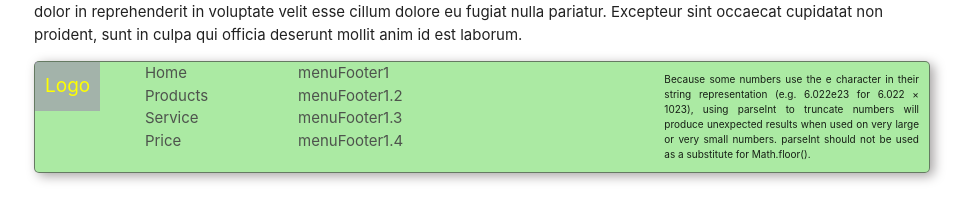
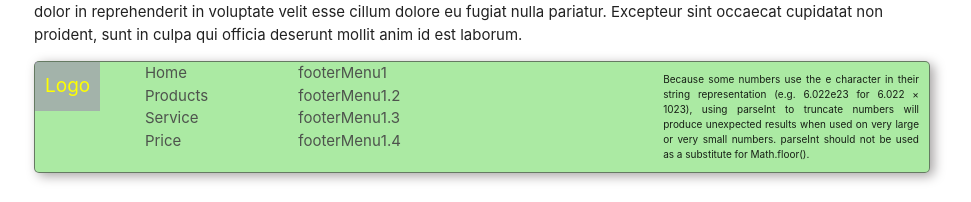
Before and after one commit to Volodymyr-Cherniak/CRA, a React (Create React App) app: page / in a window 1280 px wide. Shown: the part 263-465 px from the top of the page, without its empty margins (158-1129 px from the left). Built offline with nearby package versions, Linux system fonts and the light colour scheme.

Commit message:
some refactor

```diff
--- a/src/Components/App.js
+++ b/src/Components/App.js
@@ -24,7 +24,7 @@ const App = () => {
       link: 'price-page'
     }
   ];
-  const footerItems = [
+  const footerMenuItems1 = [
     {
       text: 'Home',
       link: 'home-page'
@@ -42,21 +42,21 @@ const App = () => {
       link: 'price-page'
     }
   ];
-  const menuFooter1 = [
+  const footerMenuItems2 = [
     {
-      text: 'menuFooter1',
+      text: 'footerMenu1',
       link: 'footer1-page'
     },
     {
-      text: 'menuFooter1.2',
+      text: 'footerMenu1.2',
       link: 'footer2-page'
     },
     {
-      text: 'menuFooter1.3',
+      text: 'footerMenu1.3',
       link: 'footer3-page'
     },
     {
-      text: 'menuFooter1.4',
+      text: 'footerMenu1.4',
       link: 'footer4-page'
     }
   ];
@@ -66,7 +66,7 @@ const App = () => {
       <div className="container">
         <Header menuItems={items}/>
         <Content/>
-        <Footer footerItems={footerItems} menuFooter1={menuFooter1}/>
+        <Footer footerMenu1={footerMenuItems1} footerMenu2={footerMenuItems2}/>
       </div>
     </div>
   );
--- a/src/Components/Footer.js
+++ b/src/Components/Footer.js
@@ -1,7 +1,7 @@
 import React from 'react';
 import Logo from "./Logo";
 import FooterMenu1 from "./FooterMenu1";
-import FooterItem from "./FooterMenu1";
+import FooterMenu2 from "./FooterMenu2";
 import Text from "./Text";
 
 
@@ -12,11 +12,11 @@ const Footer = (props) => {
       <Logo/>
 
       <div className='footeritems'>
-        {props.footerItems.map(el => <FooterMenu1 key={el.text} footerItem={el}/>)}
+        {props.footerMenu1.map(el => <FooterMenu1 key={el.text} footerMenu1={el}/>)}
       </div>
 
       <div className='footeritems'>
-        {props.menuFooter1.map(el => <FooterItem key={el.text} footerItem={el}/>)}
+        {props.footerMenu2.map(el => <FooterMenu2 key={el.text} footerMenu2={el}/>)}
       </div>
 
       <div>
--- a/src/Components/FooterMenu1.js
+++ b/src/Components/FooterMenu1.js
@@ -4,7 +4,7 @@ const FooterMenu1 = (props) => {
 
   return (
     <div>
-      <a href={props.footerItem.link}>{props.footerItem.text}</a>
+      <a href={props.footerMenu1.link}>{props.footerMenu1.text}</a>
     </div>
   );
 };
--- /dev/null
+++ b/src/Components/FooterMenu2.js
@@ -0,0 +1,12 @@
+import React from 'react';
+
+const FooterMenu2 = (props) => {
+
+  return (
+    <div>
+      <a href={props.footerMenu2.link}>{props.footerMenu2.text}</a>
+    </div>
+  );
+};
+
+export default FooterMenu2;
```
Also changed, not shown: src/Components/FooterItem.js (deleted, +0 -12 lines).
